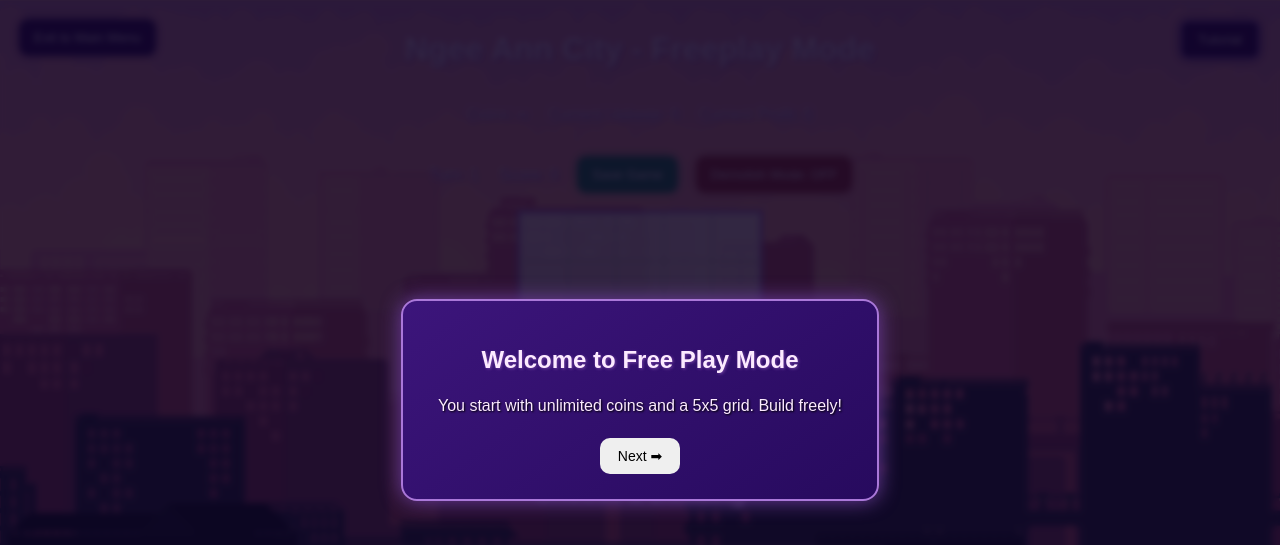
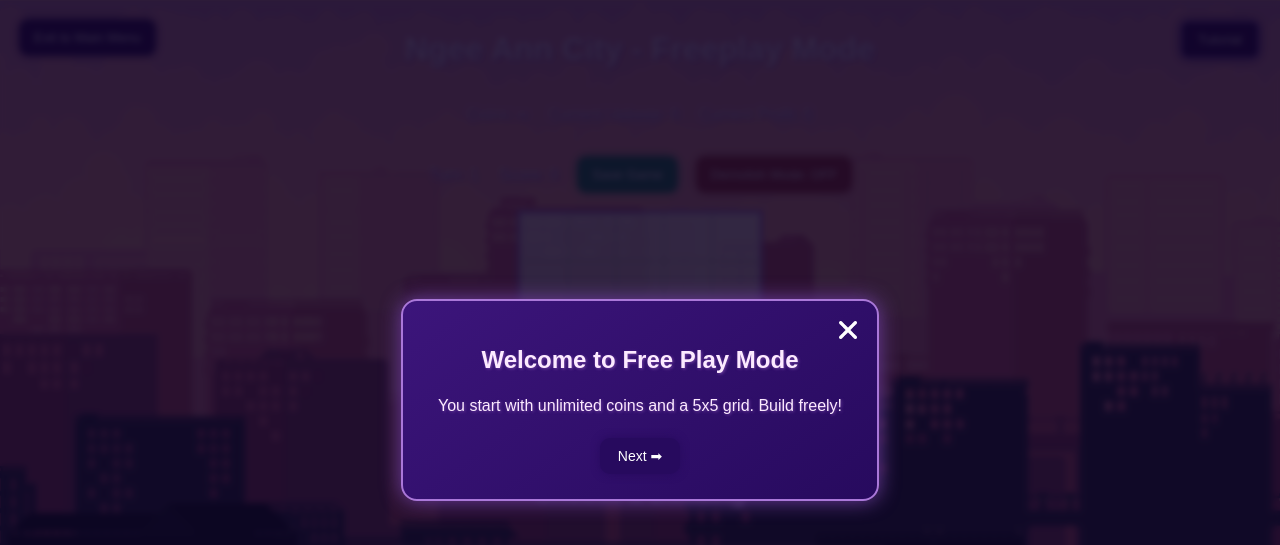
Before and after one commit to elphabetsoop/NgeeAnnCityGame, a website with bundled scripts: page free.html in a window 1280 px wide. Both pictures are taken after a click on the button "Tutorial". Shown: the top 545 px of the page. Built offline with nearby package versions, Linux system fonts and the light colour scheme.

Commit message:
SCRUM-19

```diff
--- a/free.html
+++ b/free.html
@@ -40,16 +40,18 @@
     </script>
 
     <!-- Tutorial Modal for Free Play -->
-    <div id="tutorialModal" class="custom-modal">
-    <div class="custom-modal-content">
-        <h2 id="tutorialTitle">Welcome</h2>
-        <p id="tutorialText">Welcome to Free Play mode!</p>
-        <div class="modal-actions">
-        <button id="tutorialBackBtn">⬅ Back</button>
-        <button id="tutorialNextBtn">Next ➡</button>
-        </div>
-    </div>
-    </div>
+     <div id="tutorialModal">
+          <div id="tutorialContentBox">
+               <img id="tutorialCloseBtn" src="assets/close-button.png" alt="Close" style="position: absolute; top: 20px; right: 20px; width: 18px; height: 18px; cursor: pointer;">
+               <h2 id="tutorialTitle"></h2>
+               <img id="tutorialImage" src="" alt="Tutorial Image" style="max-width: 100%; height: auto; border-radius: 10px; margin: 12px 0; display: none;">
+               <p id="tutorialText"></p>
+               <div id="tutorialActions">
+                    <button id="tutorialBackBtn">⬅ Back</button>
+                    <button id="tutorialNextBtn">Next ➡</button>
+               </div>
+          </div>
+     </div>
 
     <!-- Button to trigger tutorial manually -->
     <button id="tutorialBtn" class="exit-button" style="top: 20px; right: 20px; left: auto;">
--- a/scripts/freeplay_tutorial.js
+++ b/scripts/freeplay_tutorial.js
@@ -9,24 +9,55 @@ const slides = [
   },
   {
     title: "City Expansion",
-    content: "Once you build on the border, the city expands:\n• First time: 15x15\n• Second time: 25x25"
+    content: "Once you build on the border, the city expands:<br>• First time: 15x15<br>• Second time: 25x25",
+    image: "/assets/freeplay/freeplay_city_expansion.png"
   },
   {
     title: "Adjacency",
-    content: "Buildings are considered adjacent only if connected by roads."
+    content: "Buildings are considered adjacent only if connected by roads.",
+    image: "/assets/freeplay/freeplay_adjacency.png"
   },
   {
     title: "Scoring",
-    content: "Scoring is the same as Arcade Mode. Use roads, parks, and clusters wisely!"
+    content: "Scoring is the same as Arcade Mode. The same 5 types of buildings can be constructed. Use roads, parks, and clusters wisely!",
+    image: "/assets/freeplay/freeplay_buildings.png"
   },
   {
-    title: "Profit & Upkeep",
-    content:
-      "• Residential (R): +1 coin/turn; clusters cost -1 coin/turn\n" +
-      "• Industry (I): +2 coins/turn, -1 upkeep\n" +
-      "• Commercial (C): +3 coins/turn, -2 upkeep\n" +
-      "• Park (O): -1 upkeep\n" +
-      "• Road (*): -1 upkeep if unconnected"
+    title: "Residential Scoring, Profit & Upkeep",
+    content: "For Residential (R) buildings:<br>" +
+             "• Scores 1 point if next to Industry (I).<br>" +
+             "• Scores 1 point per adjacent Residential (R) or Commercial (C).<br>" +
+             "• Scores 2 points per adjacent Park (O).<br>" +
+             "• Profit & Upkeep: Each residential building generates 1 coin per turn. Each cluster of residential buildings (must be immediately next to each other) requires 1 coin per turn to upkeep.",
+    image: "/assets/freeplay/freeplay_residential.png"
+  },
+  {
+    title: "Industrial Scoring, Profit & Upkeep",
+    content: "For Industry (I) buildings:<br>" +
+             "• Scores 1 point per Industry in city.<br>" +
+             "• Generates 1 coin per adjacent Residential.<br>" +
+             "• Profit & Upkeep: Each industry generates 2 coins per turn and cost 1 coin per turn to upkeep.",
+    image: "/assets/freeplay/freeplay_industrial.png"
+  },
+  {
+    title: "Commercial Scoring, Profit & Upkeep",
+    content: "For Commercial (C) buildings:<br>" +
+             "• Scores 1 point per adjacent Commercial<br>" +
+             "• Generates 1 coin per adjacent Residential.<br>" +
+             "• Profit & Upkeep: Each commercial generates 3 coins per turn and cost 2 coins per turn to upkeep.",
+    image: "/assets/freeplay/freeplay_commercial.png"
+  },
+  {
+    title: "Park Scoring, Profit & Upkeep",
+    content: "For Park (O) buildings, scores 1 point per adjacent Park.<br>" +
+             "Profit & Upkeep: Each park costs 1 coin to upkeep.",
+    image: "/assets/freeplay/freeplay_park.png"
+  },
+  {
+    title: "Road Scoring, Profit & Upkeep",
+    content: "For Road (*) buildings, scores 1 point per connected Road (*) in the same row.<br>" +
+             "Profit & Upkeep: Each unconnected road segment costs 1 coin to upkeep.",
+    image: "/assets/freeplay/freeplay_road.png"
   },
   {
     title: "Objective",
@@ -37,8 +68,18 @@ const slides = [
 let currentSlide = 0;
 
 function renderSlide() {
-  document.getElementById('tutorialTitle').textContent = slides[currentSlide].title;
-  document.getElementById('tutorialText').textContent = slides[currentSlide].content;
+  const slide = slides[currentSlide];
+
+  document.getElementById('tutorialTitle').textContent = slide.title;
+  document.getElementById('tutorialText').innerHTML = slide.content;
+
+  const imageEl = document.getElementById('tutorialImage');
+  if (slide.image) {
+    imageEl.src = slide.image;
+    imageEl.style.display = 'block';
+  } else {
+    imageEl.style.display = 'none';
+  }
 
   document.getElementById('tutorialBackBtn').style.display = currentSlide === 0 ? 'none' : 'inline-block';
 
@@ -82,4 +123,5 @@ window.addEventListener('DOMContentLoaded', () => {
   document.getElementById('tutorialBtn').addEventListener('click', showTutorial);
   document.getElementById('tutorialNextBtn').addEventListener('click', nextSlide);
   document.getElementById('tutorialBackBtn').addEventListener('click', prevSlide);
+  document.getElementById('tutorialCloseBtn').addEventListener('click', hideTutorial);
 });
```
Also changed, not shown: assets/freeplay/freeplay_adjacency.png (added), assets/freeplay/freeplay_buildings.png (added), assets/freeplay/freeplay_city_expansion.png (added), assets/freeplay/freeplay_commercial.png (added), assets/freeplay/freeplay_industrial.png (added), assets/freeplay/freeplay_park.png (added), assets/freeplay/freeplay_residential.png (added), assets/freeplay/freeplay_road.png (added).
